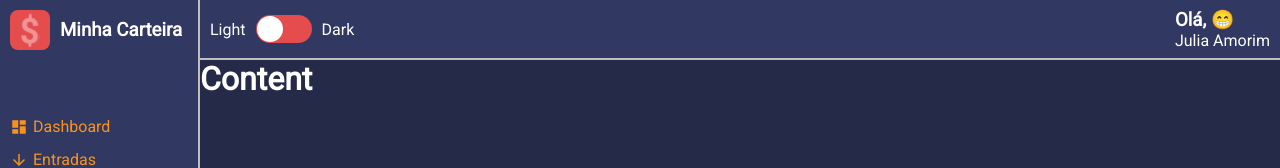
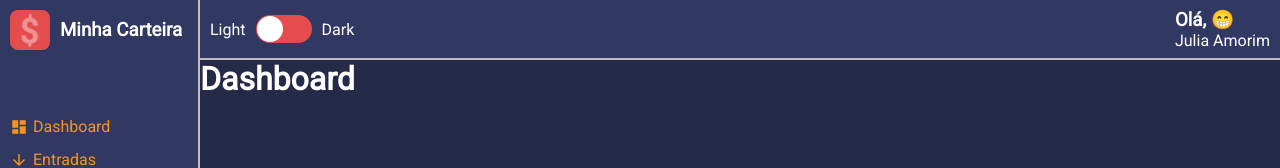
Before and after one commit to KaKeeM/minha-carteira, a React (Create React App) app: page / in a window 1280 px wide. Shown: the top 168 px of the page. Built offline with nearby package versions, Linux system fonts and the light colour scheme.

Commit message:
Adiconado o elemnto children nas páginas p content

```diff
--- a/src/App.tsx
+++ b/src/App.tsx
@@ -1,14 +1,17 @@
 import React from 'react';
 import GlobalStyles from './styles/GlobalStyles';
 import Layout from './components/Layout';
-import {ThemeProvider} from 'styled-components'
-import lightTheme from './styles/themes/dark'
+import {ThemeProvider} from 'styled-components';
+import lightTheme from './styles/themes/dark';
+import Dashboard from './pages/Dashboard';
 
 const App: React.FC  = () => {
     return (
         <ThemeProvider theme={lightTheme}>
             <GlobalStyles/>
-            <Layout/>
+            <Layout>
+                <Dashboard/>
+            </Layout>
         </ThemeProvider>
     );
 }
--- a/src/components/Aside/styles.ts
+++ b/src/components/Aside/styles.ts
@@ -42,7 +42,7 @@ export const MenuItemLink = styled.a`
     &:hover{
         opacity: .7;
     }
-    >svg {
+    > svg {
         font-size:18px;
     }
 `;
--- a/src/components/Content/index.tsx
+++ b/src/components/Content/index.tsx
@@ -1,13 +1,13 @@
 import React from "react";
-import { Container} from './styles'
+import { Container } from './styles';
 
-//FC é functional componente : => componente funcional
-const Content: React.FC  = () => {
+// FC é functional component (componente funcional)
+const Content: React.FC<React.PropsWithChildren<{}>> = ({ children }) => {
     return (
         <Container>
-            <h1>Content</h1>
+            {children}
         </Container>
-    )
+    );
 }
 
 export default Content;
--- /dev/null
+++ b/src/components/ContentHeader/styles.ts
@@ -0,0 +1,3 @@
+import styled from 'styled-components';
+
+export const Container = styled.div``;
--- a/src/components/Layout/index.tsx
+++ b/src/components/Layout/index.tsx
@@ -1,16 +1,18 @@
 import React from "react";
-import { Grid} from './styles'
+import { Grid } from './styles';
 import MainHeader from "../MainHeader";
 import Content from "../Content";
 import Aside from "../Aside";
 
-//FC é functional componente : => componente funcional
-const Layout: React.FC  = () => {
+// FC é functional component (componente funcional)
+const Layout: React.FC<React.PropsWithChildren<{}>> = ({ children }) => {
     return (
         <Grid>
-            <MainHeader/>
-            <Aside/>
-            <Content/>
+            <MainHeader />
+            <Aside />
+            <Content>
+                {children}
+            </Content>
         </Grid>
     );
 }
```
Also changed, not shown: src/components/ContentHeader/index.tsx (added, +13 -0 lines).
